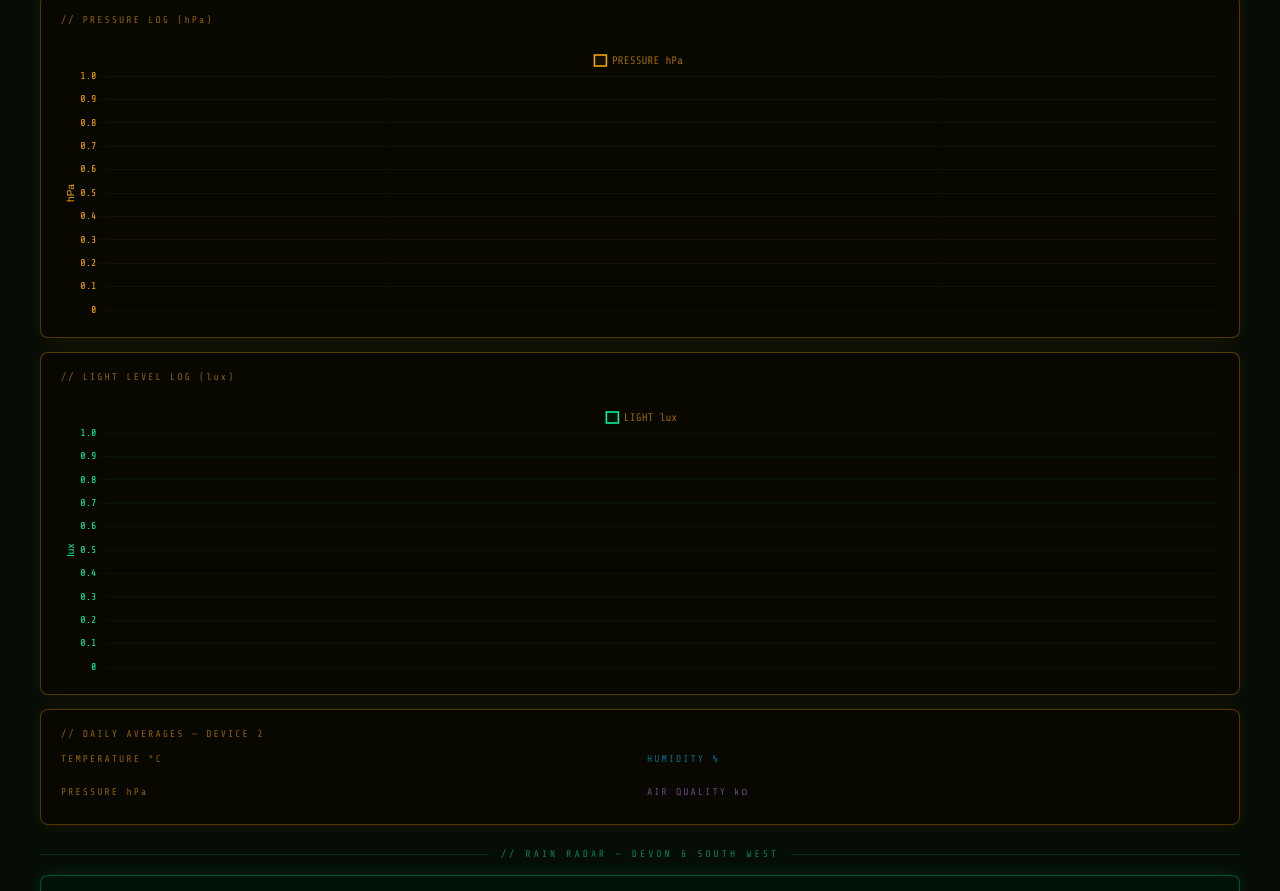
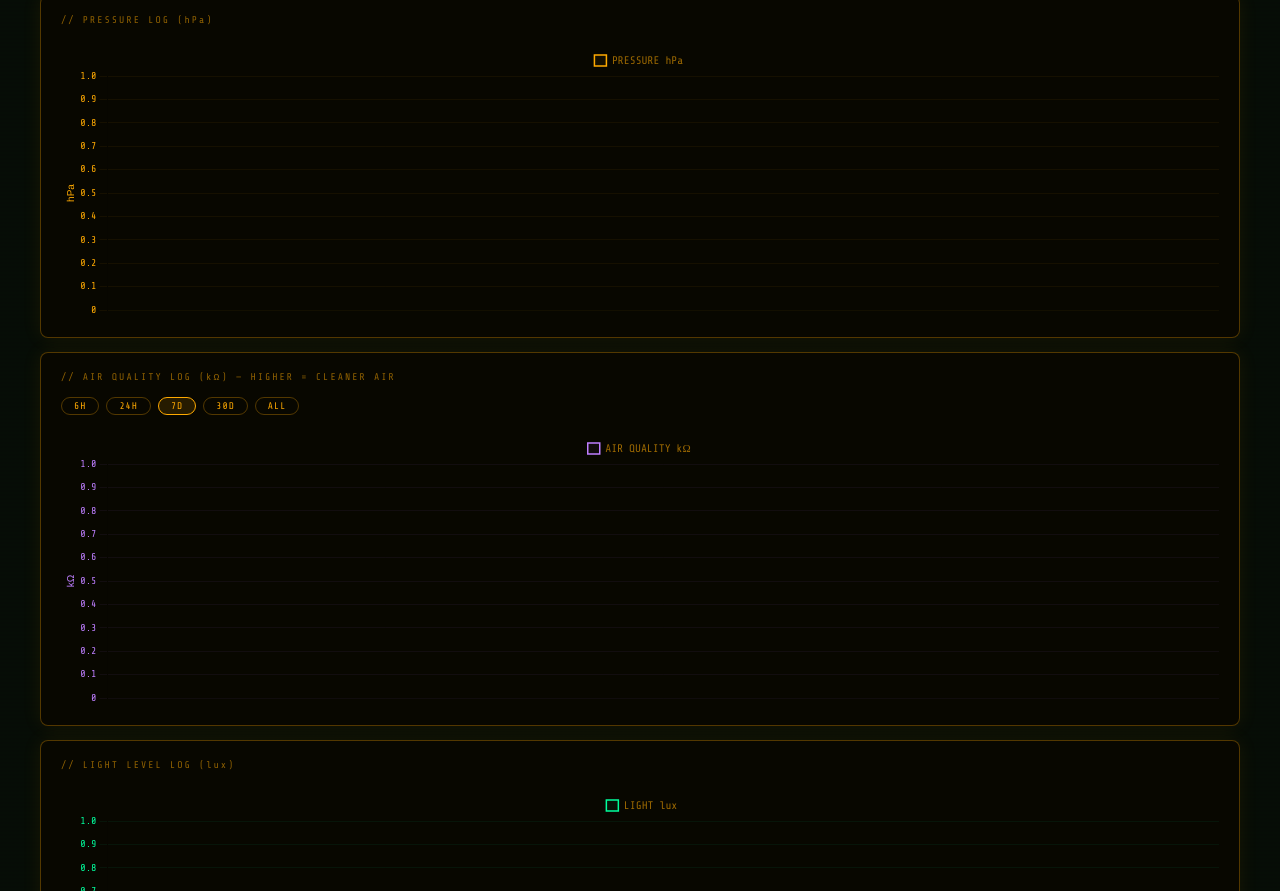
Before and after one commit to JamesBassitt/cyberdeck-monitor, a plain HTML site: page index.html in a window 1280 px wide. Shown: the part 1817-2708 px from the top of the page. Drawn offline with nearby package versions, Linux system fonts and the light colour scheme; no server answers.

Commit message:
index.html

```diff
--- a/index.html
+++ b/index.html
@@ -317,7 +317,7 @@ footer {
 
   <header>
     <h1>[ENV] CYBERDECK MONITOR</h1>
-    <div class="sub">ESP32 x2 // DHT22 // BME680 // BH1750 // OPEN-METEO // NEWTON ABBOT // v4.1</div>
+    <div class="sub">ESP32 x2 // DHT22 // BME680 // BH1750 // OPEN-METEO // NEWTON ABBOT // v4.2</div>
   </header>
 
 
@@ -546,6 +546,19 @@ footer {
     <canvas id="d2-chart-press"></canvas>
   </div>
 
+  <!-- Device 2 AIR QUALITY chart (NEW - between pressure and lux) -->
+  <div class="panel d2">
+    <div class="ptitle amber">// AIR QUALITY LOG (kΩ) — HIGHER = CLEANER AIR</div>
+    <div class="range-row">
+      <button class="pill d2" onclick="setRange(2,6,this)">6H</button>
+      <button class="pill d2" onclick="setRange(2,24,this)">24H</button>
+      <button class="pill d2 active" onclick="setRange(2,168,this)">7D</button>
+      <button class="pill d2" onclick="setRange(2,720,this)">30D</button>
+      <button class="pill d2" onclick="setRange(2,0,this)">ALL</button>
+    </div>
+    <canvas id="d2-chart-gas"></canvas>
+  </div>
+
   <!-- Device 2 lux chart -->
   <div class="panel d2">
     <div class="ptitle amber">// LIGHT LEVEL LOG (lux)</div>
@@ -684,6 +697,15 @@ const chartD2Press = new Chart(document.getElementById('d2-chart-press').getCont
     { label:'PRESSURE hPa', data:[], borderColor:'#ffaa00', backgroundColor:'rgba(255,170,0,.05)', tension:.3, pointRadius:0, borderWidth:1.5, yAxisID:'y1' }
   ]},
   options: chartOptsSingle('#ffaa00','hPa','rgba(255,170,0,.06)')
+});
+
+// NEW: Air Quality chart for Device 2
+const chartD2Gas = new Chart(document.getElementById('d2-chart-gas').getContext('2d'), {
+  type:'line',
+  data:{ labels:[], datasets:[
+    { label:'AIR QUALITY kΩ', data:[], borderColor:'#bf7fff', backgroundColor:'rgba(191,127,255,.05)', tension:.3, pointRadius:0, borderWidth:1.5, yAxisID:'y1' }
+  ]},
+  options: chartOptsSingle('#bf7fff','kΩ','rgba(191,127,255,.06)')
 });
 
 const chartD2Lux = new Chart(document.getElementById('d2-chart-lux').getContext('2d'), {
@@ -872,7 +894,7 @@ function renderDevice2() {
   document.getElementById('d2-lux-lbl').textContent=luxLabel(latest.lux);
   document.getElementById('d2-lux-fill').style.width=luxPct(latest.lux)+'%';
 
-  const temps=rows.map(r=>r.temp), hums=rows.map(r=>r.hum), press=rows.map(r=>r.press);
+  const temps=rows.map(r=>r.temp), hums=rows.map(r=>r.hum), press=rows.map(r=>r.press), gases=rows.map(r=>r.gas);
   const maxT=Math.max(...temps), minT=Math.min(...temps);
   setHTML('d2-high', maxT.toFixed(1)+'<span class="su">°C</span>');
   setHTML('d2-low',  minT.toFixed(1)+'<span class="su">°C</span>');
@@ -891,6 +913,9 @@ function renderDevice2() {
   chartD2Press.data.labels=cd.map(r=>fmtLabel(r.ts));
   chartD2Press.data.datasets[0].data=cd.map(r=>r.press);
   chartD2Press.update();
+  chartD2Gas.data.labels=cd.map(r=>fmtLabel(r.ts));
+  chartD2Gas.data.datasets[0].data=cd.map(r=>r.gas);
+  chartD2Gas.update();
   chartD2Lux.data.labels=cd.map(r=>fmtLabel(r.ts));
   chartD2Lux.data.datasets[0].data=cd.map(r=>r.lux);
   chartD2Lux.update();
```
